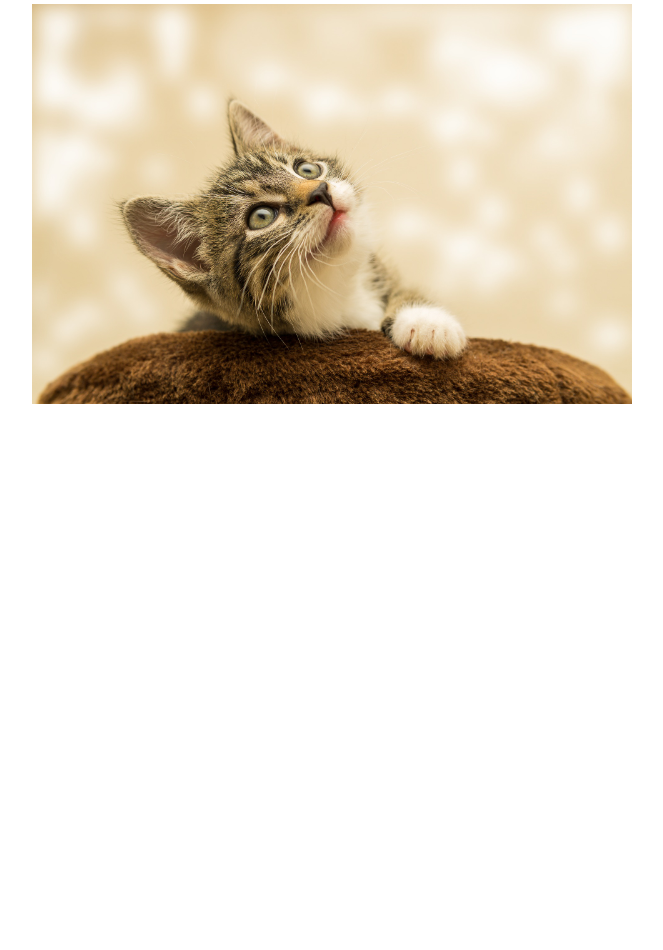
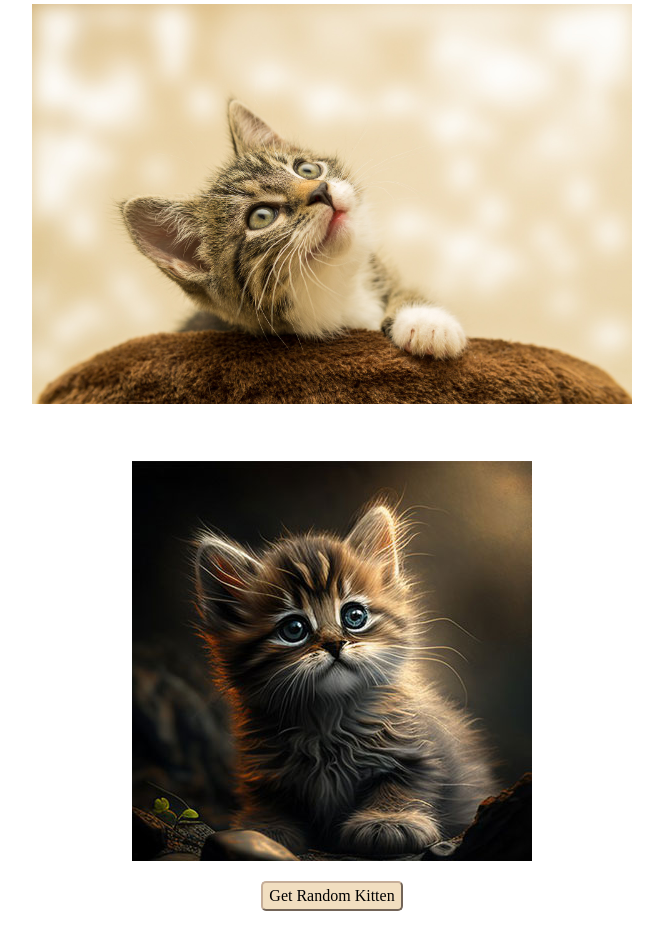
Before and after one commit to NJul/cool-kitties, a plain HTML site: page index.html in a window 1280 px wide. Shown: the part 84-1034 px from the top of the page, without its empty margins (308-971 px from the left). Before the commit the page ends 800 px from the top, so only its background shows below. Drawn offline with Linux system fonts and the light colour scheme.

Commit message:
feat: get random kitten

```diff
--- a/css/index.css
+++ b/css/index.css
@@ -1,5 +1,9 @@
+:root {
+  --primary-color: #c6ae99;
+  --secondary-color: #f1dec0;
+}
+
 /* reset styles */
-
 *,
 *::before,
 *::after {
@@ -56,7 +60,6 @@ textarea,
 select {
   font: inherit;
 }
-
 /* /reset styles */
 
 .container {
@@ -67,8 +70,8 @@ select {
 .title h1 {
   padding: 20px;
   text-align: center;
-  color: #c6ae99;
-  text-shadow: #f1dec0 3px 1px 5px;
+  color: var(--primary-color);
+  text-shadow: var(--secondary-color) 3px 1px 5px;
 }
 
 /* img */
@@ -82,6 +85,30 @@ select {
 }
 /* /img */
 
+/* Random Kitten styles */
+.kitten-container {
+  display: flex;
+  flex-direction: column;
+  align-items: center;
+  margin-top: 50px;
+}
+
+.kitten-image {
+  width: 400px;
+  height: 400px;
+  margin-bottom: 20px;
+  object-fit: cover;
+}
+
+.kitten-btn-random {
+  margin-bottom: 50px;
+  background-color: var(--secondary-color);
+  border-color: var(--primary-color);
+  border-radius: 5px;
+  cursor: pointer;
+}
+/* /Random Kitten styles */
+
 @media only screen and (max-width: 600px) {
   body {
     min-width: 120px;
--- a/index.html
+++ b/index.html
@@ -15,6 +15,19 @@
       <div class="max-height">
         <img src="img/kitten-1.jpg" alt="kitten1" />
       </div>
+
+      <div class="max-height">
+        <div class="kitten-container">
+          <img
+            id="kitten-image"
+            class="kitten-image"
+            src="img/kitten-2.jpg"
+            alt="Random Kitten"
+          />
+          <button class="kitten-btn-random" onclick="getRandomKitten()">Get Random Kitten</button>
+        </div>
+      </div>
     </div>
+    <script src="js/index.js"></script>
   </body>
 </html>
--- /dev/null
+++ b/js/index.js
@@ -0,0 +1,13 @@
+function getRandomKitten() {
+  const kittenContainer = document.querySelector('.kitten-container');
+  const kittenImage = document.querySelector('#kitten-image');
+  const kittenUrl = `https://source.unsplash.com/400x400/?kitten&${Math.random()}`;
+
+  kittenImage.src = '';
+  kittenContainer.classList.add('loading');
+
+  setTimeout(() => {
+    kittenImage.src = kittenUrl;
+    kittenContainer.classList.remove('loading');
+  }, 1000);
+}
```
Also changed, not shown: img/kitten-2.jpg (added).
